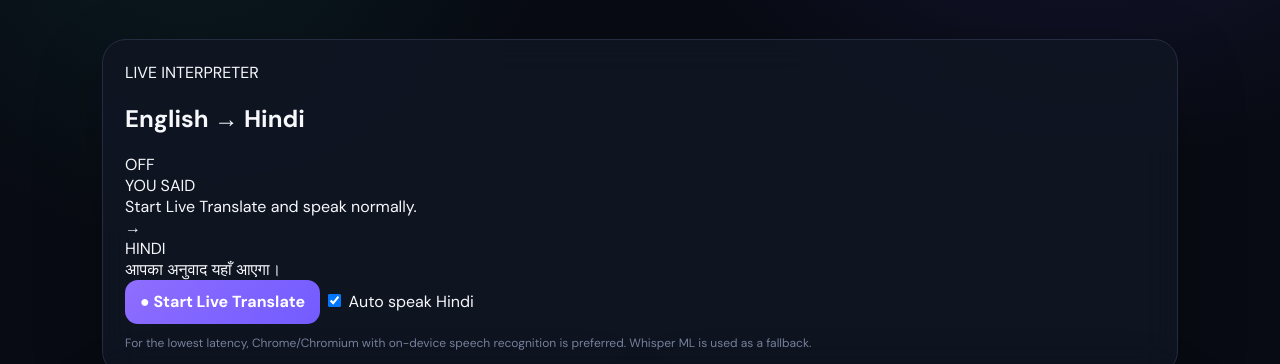
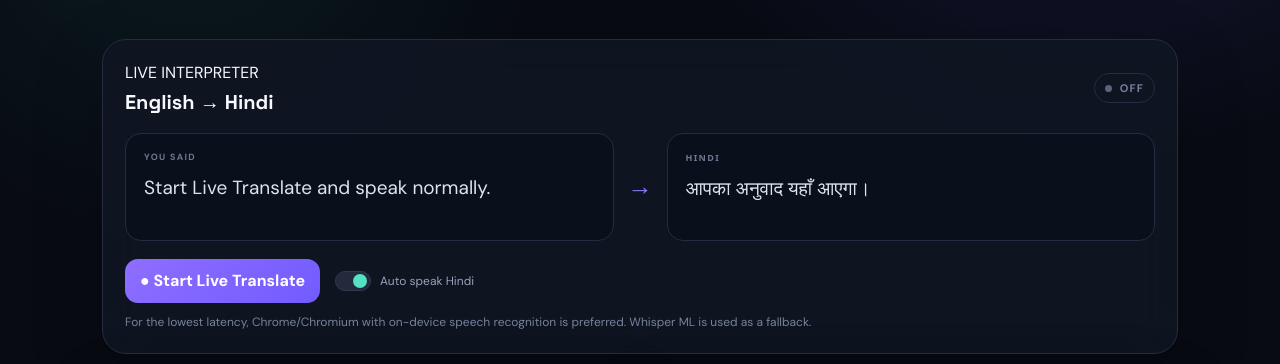
Before and after one commit to UnRealAkshu/hindi-voice-translator, a website built with Vite: page index.html in a window 1280 px wide. Shown: the part 420-784 px from the top of the page. Built offline with nearby package versions, Linux system fonts and the light colour scheme; what @huggingface/transformers would draw is missing.

Commit message:
Style live interpreter interface

```diff
--- a/src/style.css
+++ b/src/style.css
@@ -129,3 +129,25 @@ footer { text-align:center; color:#5d6881; font-size:11px; margin-top:24px; }
   .translation-box { font-size:24px; min-height:210px; }
   textarea { min-height:210px; }
 }
+
+
+.live-card{margin-bottom:18px}
+.live-head{display:flex;align-items:center;justify-content:space-between;gap:12px}
+.live-head h2{font-family:"Space Grotesk";margin:6px 0 0;font-size:20px}
+.live-state{display:flex;align-items:center;gap:8px;padding:7px 10px;border:1px solid var(--line);border-radius:999px;color:#77829c;font-size:11px;font-weight:800;letter-spacing:.1em}
+.live-state i{width:7px;height:7px;border-radius:50%;background:#59647d}
+.live-state.on{color:#6ff0d2;border-color:#28564c;background:rgba(51,164,137,.08)}
+.live-state.on i{background:#55e1c4;box-shadow:0 0 11px rgba(85,225,196,.7)}
+.live-grid{display:grid;grid-template-columns:1fr auto 1fr;gap:14px;align-items:center;margin:18px 0}
+.live-transcript{min-height:108px;padding:17px 18px;border:1px solid var(--line);border-radius:16px;background:#0a0f1c;color:#dce2ef;font-size:19px;line-height:1.48}
+.live-transcript.hindi{font-family:system-ui,sans-serif}
+.mini-label{font-size:9px;color:#6e7891;font-weight:800;letter-spacing:.15em;margin-bottom:10px}
+.live-arrow{color:#8b7bff;font-size:25px}
+.live-actions{display:flex;align-items:center;gap:15px;flex-wrap:wrap}
+.live-btn.danger{background:linear-gradient(135deg,#a23b57,#7c2842)}
+.toggle{display:inline-flex;align-items:center;gap:9px;color:#98a3bb;font-size:12px;cursor:pointer}
+.toggle input{position:absolute;opacity:0;pointer-events:none}
+.toggle span{width:36px;height:20px;padding:2px;display:block;border-radius:999px;background:#222a3c;border:1px solid #303950}
+.toggle span:before{content:"";display:block;width:14px;height:14px;border-radius:50%;background:#737e96;transition:.18s}
+.toggle input:checked+span:before{transform:translateX(15px);background:#55e1c4}
+@media(max-width:820px){.live-grid{grid-template-columns:1fr}.live-arrow{display:none}.live-transcript{min-height:88px}.live-actions{align-items:flex-start;flex-direction:column}}
```
